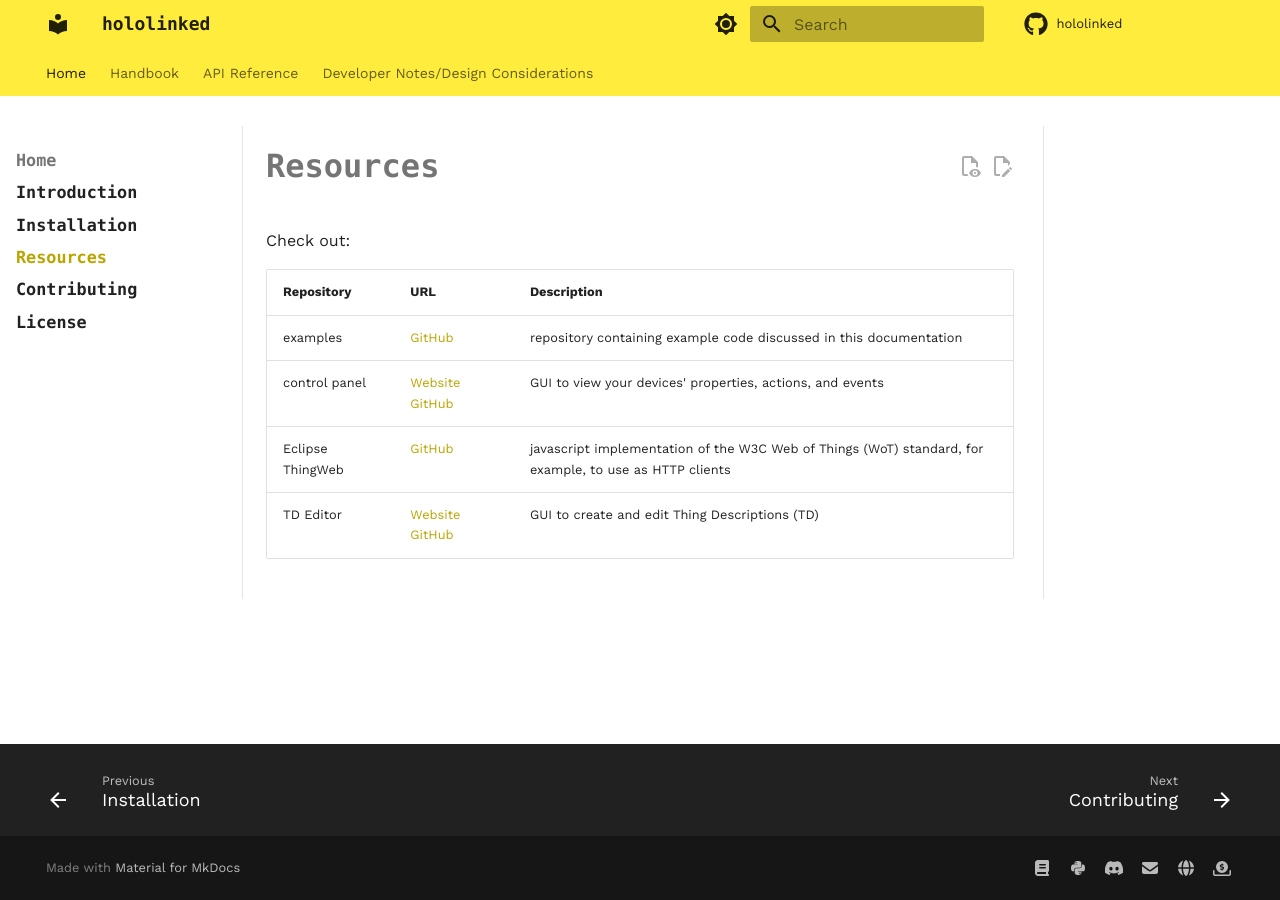
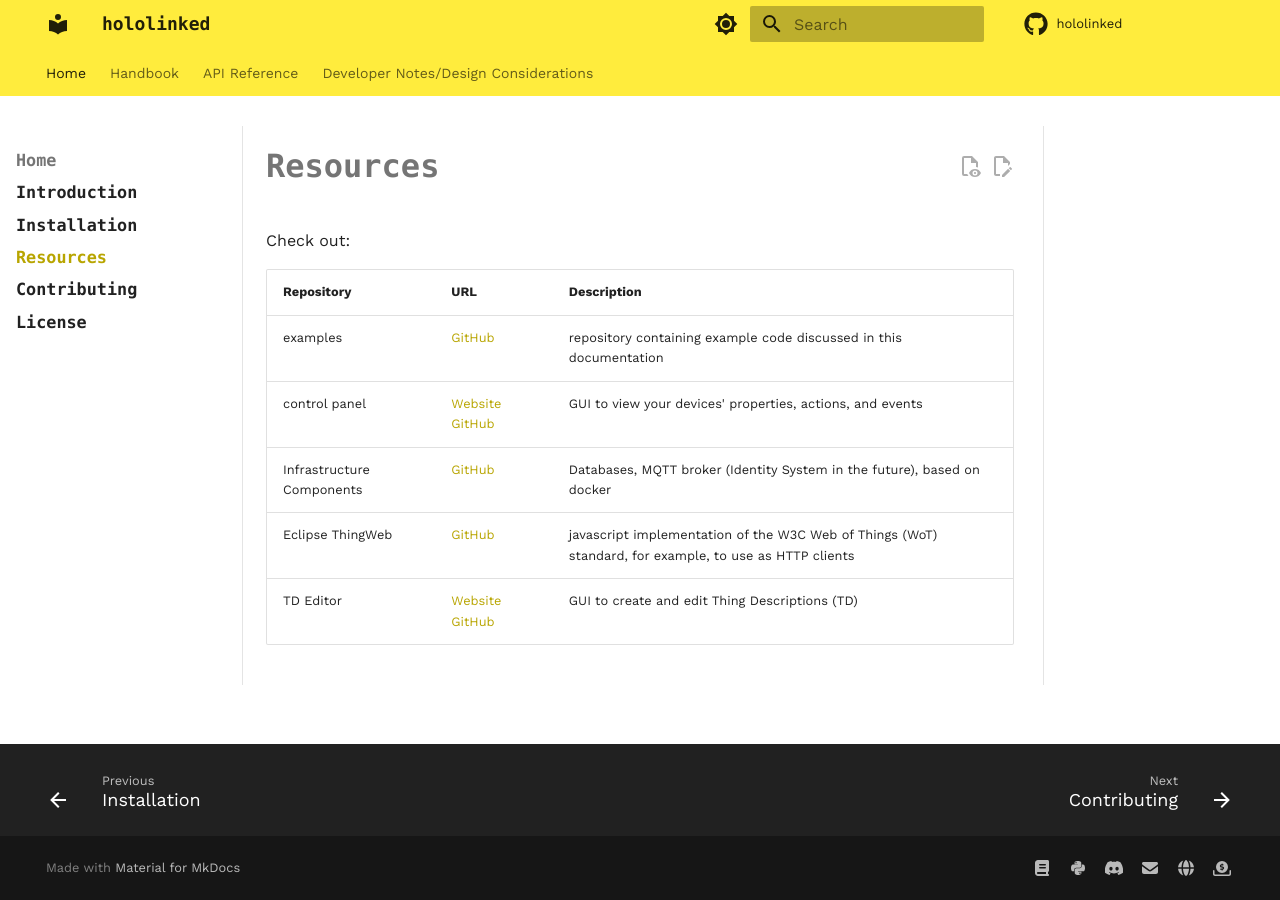
Before and after one commit to hololinked-dev/docs, an MkDocs documentation site: the page built from docs/introduction/resources.md, in a window 1280 px wide. Built offline with MkDocs 1.6.1 and Material for MkDocs 9.7.7, drawn with Linux system fonts in a browser that asks for light colours; comment, search, counter and statistics services are not loaded.

Commit message:
add daq-system-infrastructure repo URL

```diff
--- a/docs/introduction/resources.md
+++ b/docs/introduction/resources.md
@@ -4,9 +4,10 @@
 
 Check out:
 
-| Repository       | URL                                                                                                                 | Description                                                                                            |
-| ---------------- | ------------------------------------------------------------------------------------------------------------------- | ------------------------------------------------------------------------------------------------------ |
-| examples         | [GitHub](https://github.com/hololinked-dev/examples.git)                                                            | repository containing example code discussed in this documentation                                     |
-| control panel    | [Website](https://control-panel.hololinked.dev) [GitHub](https://github.com/hololinked-dev/thing-control-panel.git) | GUI to view your devices' properties, actions, and events                                              |
-| Eclipse ThingWeb | [GitHub](https://github.com/eclipse-thingweb/node-wot)                                                              | javascript implementation of the W3C Web of Things (WoT) standard, for example, to use as HTTP clients |
-| TD Editor        | [Website](https://eclipse.github.io/editdor/) [GitHub](https://github.com/eclipse/editdor)                          | GUI to create and edit Thing Descriptions (TD)                                                         |
+| Repository                | URL                                                                                                                 | Description                                                                                            |
+| ------------------------- | ------------------------------------------------------------------------------------------------------------------- | ------------------------------------------------------------------------------------------------------ |
+| examples                  | [GitHub](https://github.com/hololinked-dev/examples.git)                                                            | repository containing example code discussed in this documentation                                     |
+| control panel             | [Website](https://control-panel.hololinked.dev) [GitHub](https://github.com/hololinked-dev/thing-control-panel.git) | GUI to view your devices' properties, actions, and events                                              |
+| Infrastructure Components | [GitHub](https://github.com/hololinked-dev/daq-system-infrastructure.git)                                           | Databases, MQTT broker (Identity System in the future), based on docker                                |
+| Eclipse ThingWeb          | [GitHub](https://github.com/eclipse-thingweb/node-wot)                                                              | javascript implementation of the W3C Web of Things (WoT) standard, for example, to use as HTTP clients |
+| TD Editor                 | [Website](https://eclipse.github.io/editdor/) [GitHub](https://github.com/eclipse/editdor)                          | GUI to create and edit Thing Descriptions (TD)                                                         |
```
